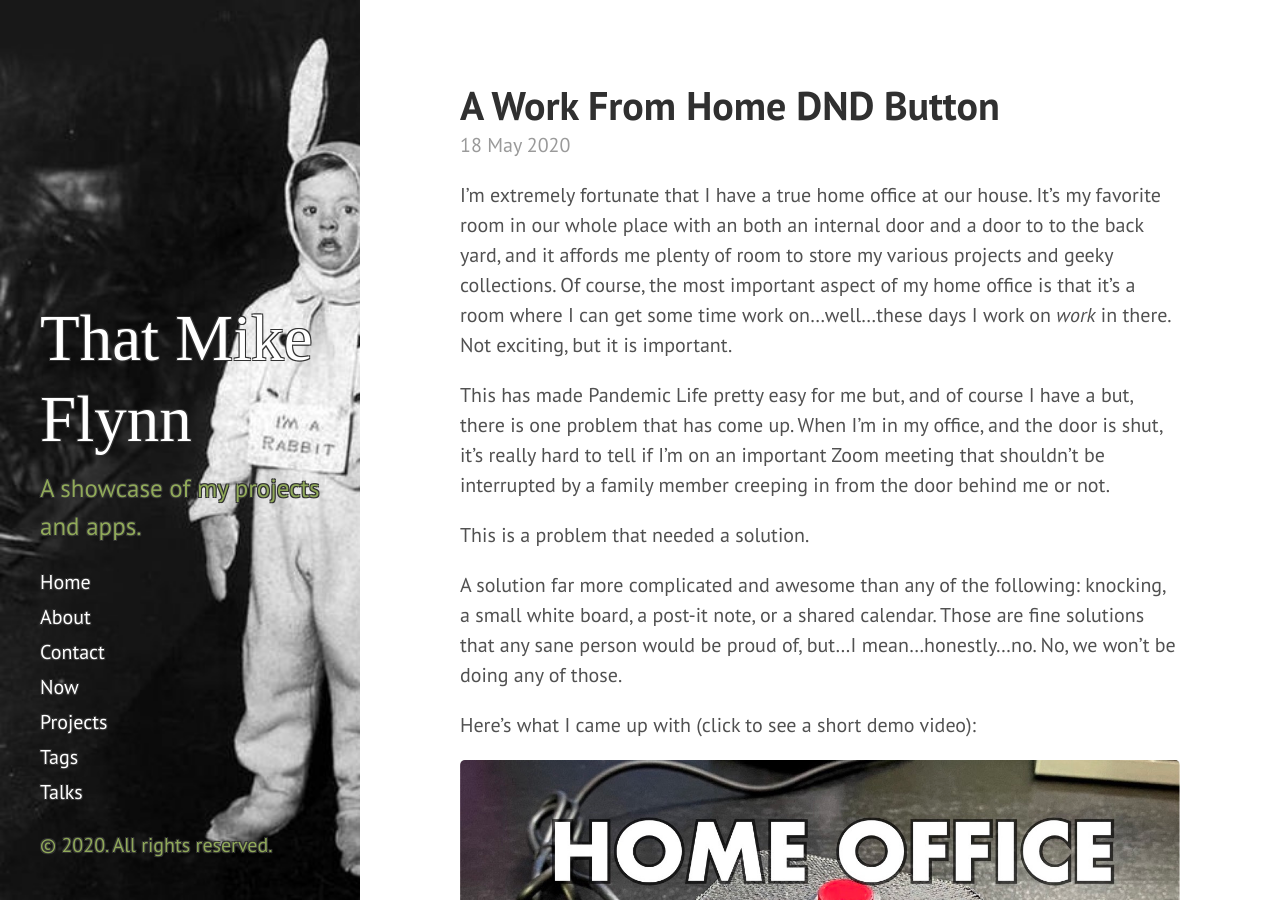
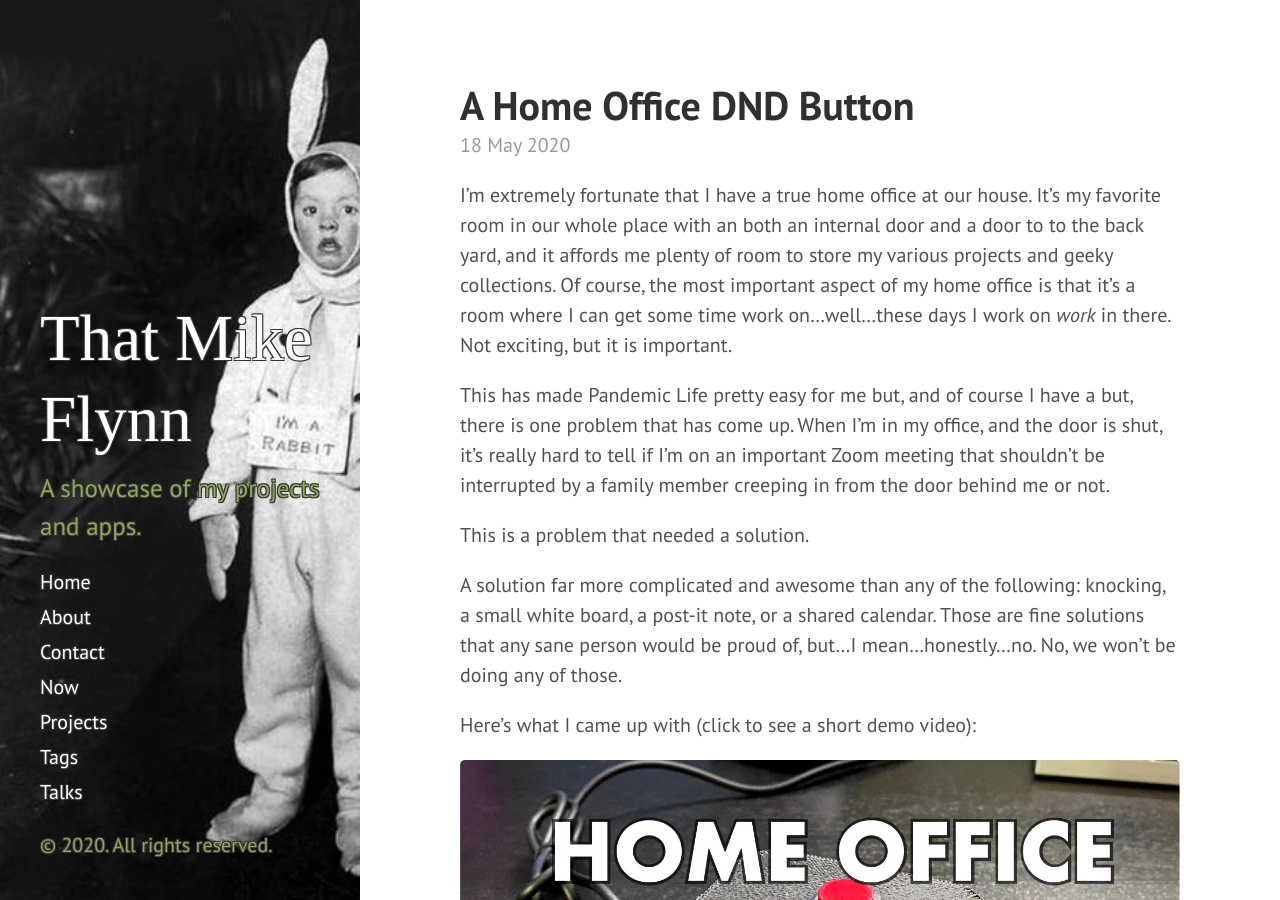
Before and after one commit to mikeflynn/thatmikeflynn.com-archive, a Jekyll site: the page built from _posts/2020-05-18-a-work-from-home-dnd-button.md, in a window 1280 px wide and 900 px high. Built offline with Jekyll 4.4.1, drawn with Linux system fonts in a browser that asks for light colours; nearby versions of some CDN libraries; some web fonts are replaced.

Commit message:
Updated title.

```diff
--- a/_posts/2020-05-18-a-work-from-home-dnd-button.md
+++ b/_posts/2020-05-18-a-work-from-home-dnd-button.md
@@ -1,6 +1,6 @@
 ---
 layout: post
-title: A Work From Home DND Button
+title: A Home Office DND Button
 tags:
 - projects
 ---
```
